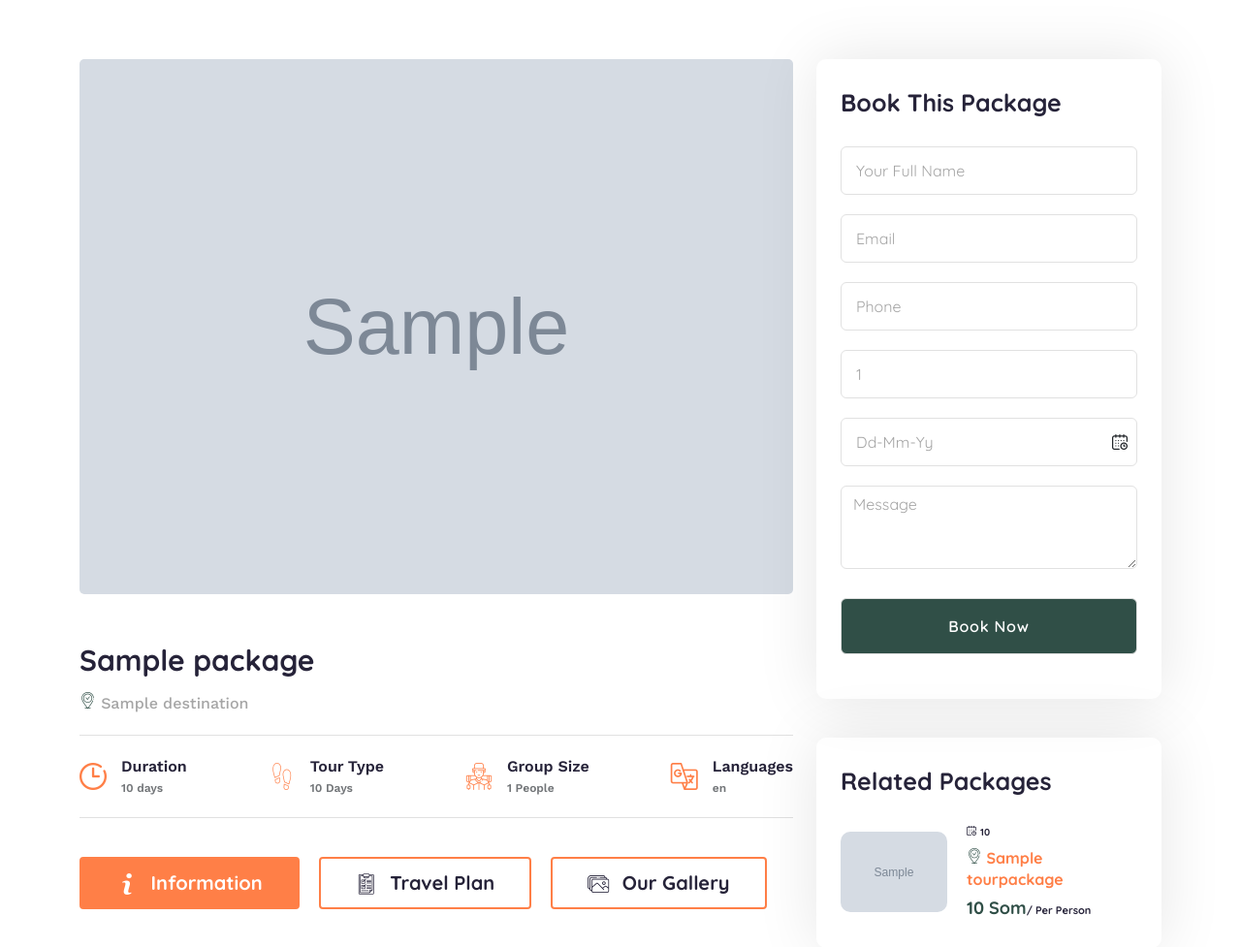
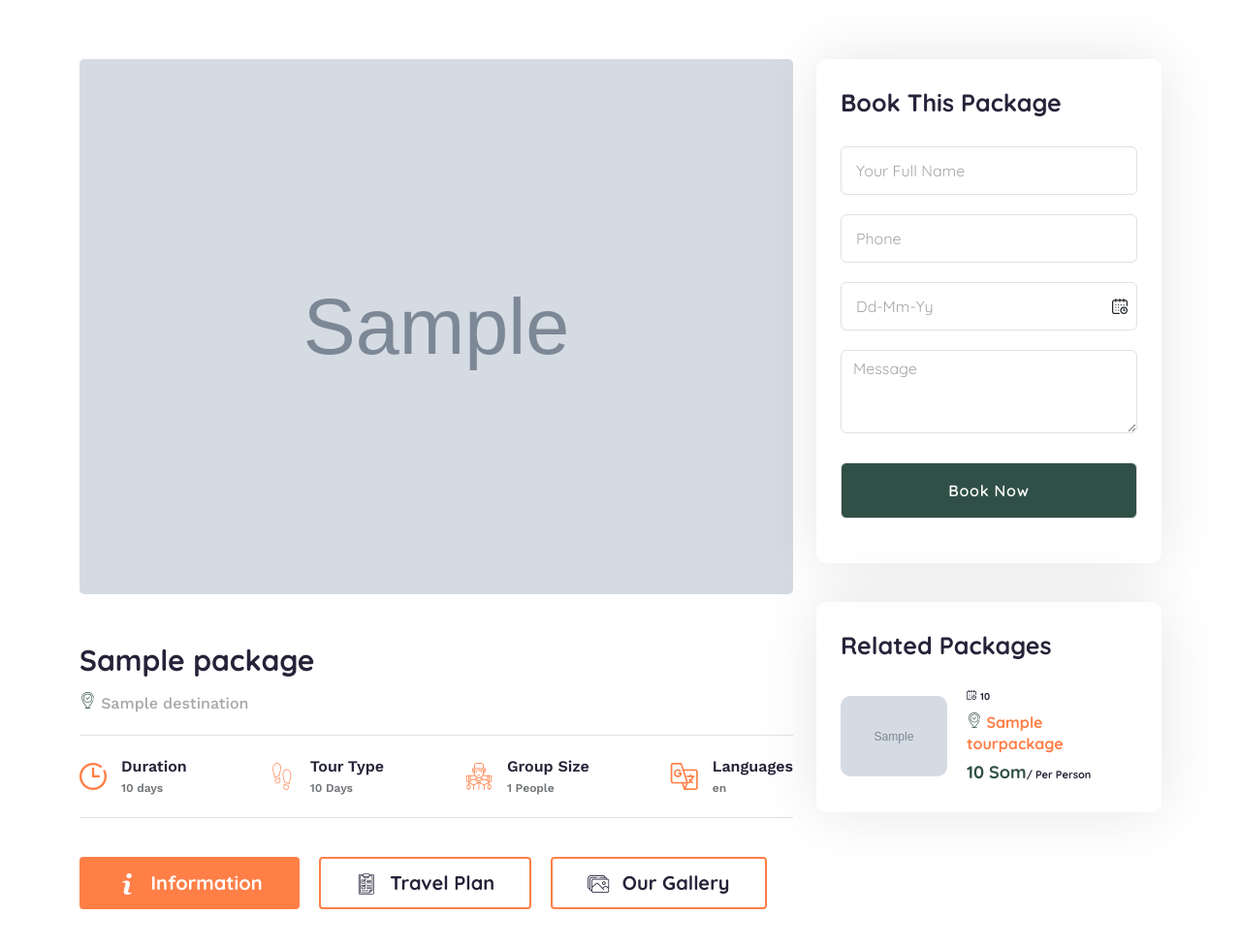
Before and after one commit to temirovv/travel-company, a Django app: template templates/package-details.html in a window 1280 px wide. Shown: the part 579-1556 px from the top of the page at 97% size. Run offline with Django 5.2, Linux system fonts and the light colour scheme; tables that the repository leaves empty hold one stand-in row (values such as "Sample post"); the template is opened without the code that fills it: values that come from a table or form of the project are taken from there, most other values are stand-ins (such as "Sample title", 1, 10 or a date in 2020); grey boxes marked "Sample" are stand-in pictures; parts of the project's set-up code (start-up, migrations or seed data) failed here and were passed over; some libraries are stand-ins or nearby versions; some web fonts are replaced.

Commit message:
Email and number of adults fields temporarily removed from template and form

```diff
--- a/apps/bookings/forms.py
+++ b/apps/bookings/forms.py
@@ -6,13 +6,13 @@ from .models import Booking
 class BookingForm(ModelForm):
     class Meta:
         model = Booking
-        fields = ['phone_number', 'email', 'number_of_adults', 'booking_date', 'message']
+        fields = ['phone_number', 'booking_date', 'message']
 
     def __init__(self, *args, **kwargs):
         super().__init__(*args, **kwargs)
         self.fields['phone_number'].widget.attrs.update({'class': 'form-control', 'placeholder': 'Phone'})
-        self.fields['email'].widget.attrs.update({'class': 'form-control', 'placeholder': 'Email'})
-        self.fields['number_of_adults'].widget.attrs.update({'class': 'form-select', 'aria-label': 'Adult'})
+        # self.fields['email'].widget.attrs.update({'class': 'form-control', 'placeholder': 'Email'})
+        # self.fields['number_of_adults'].widget.attrs.update({'class': 'form-select', 'aria-label': 'Adult'})
         self.fields['booking_date'].widget.attrs.update({'class': 'input-field check-in', 'placeholder': 'dd-mm-yy'})
         self.fields['message'].widget.attrs.update({'class': 'form-control', 'placeholder': 'Message', 'rows': 3})
 
--- a/apps/bookings/models.py
+++ b/apps/bookings/models.py
@@ -32,7 +32,7 @@ class Booking(Model):
     number_of_children = PositiveIntegerField(default=0)
     amount = DecimalField(max_digits=12, decimal_places=2)
     phone_number = CharField(max_length=15, help_text="User's phone number")
-    email = EmailField()
+    email = EmailField(null=True, blank=True)
     booking_date = DateField()
     status = CharField(
         max_length=10, choices=BookingStatusChoices.choices,
--- a/templates/package-details.html
+++ b/templates/package-details.html
@@ -642,18 +642,18 @@ x{% load static %}
                                             <input type="text" class="form-control" name="full_name" placeholder="Your Full Name" required>
                                         </div>
                                         <!-- Email Field -->
-                                        <div class="col-lg-12">
-                                            {{ form.email }}
-                                        </div>
+{#                                        <div class="col-lg-12">#}
+{#                                            {{ form.email }}#}
+{#                                        </div>#}
                                         <!-- Phone Number Field -->
                                         <div class="col-lg-12">
                                             {{ form.phone_number }}
                                         </div>
-                                        <!-- Adults Field (Django Form) -->
-                                        <div class="col-lg-12">
-                                            {{ form.number_of_adults }}
-                                        </div>
-
+{#                                        <!-- Adults Field (Django Form) -->#}
+{#                                        <div class="col-lg-12">#}
+{#                                            {{ form.number_of_adults }}#}
+{#                                        </div>#}
+{#                                        #}
                                         <!-- Booking Date Field (Django Form) -->
                                         <div class="col-lg-12">
                                             <div class="calendar-input">
```
